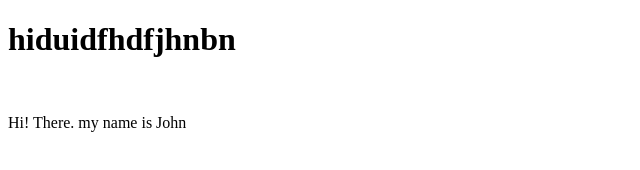
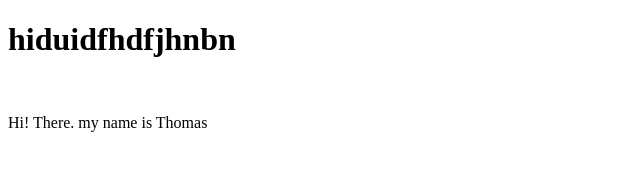
Before and after one commit to Richardjackson-web/Mobile-App, a plain HTML site: page index.html in a window 1280 px wide. Shown: the full height of the page, 0-640 px from the left. Drawn offline with Linux system fonts and the light colour scheme.

Commit message:
I changed again

```diff
--- a/index.html
+++ b/index.html
@@ -9,6 +9,6 @@
 <body>
     <h1>hiduidfhdfjhnbn</h1>
     <img src="kk" alt="">
-    <p>Hi! There. my name is John</p>
+    <p>Hi! There. my name is Thomas</p>
 </body>
 </html>
```
